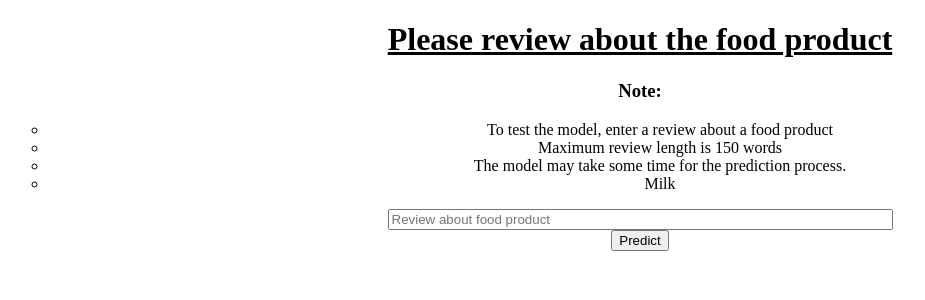
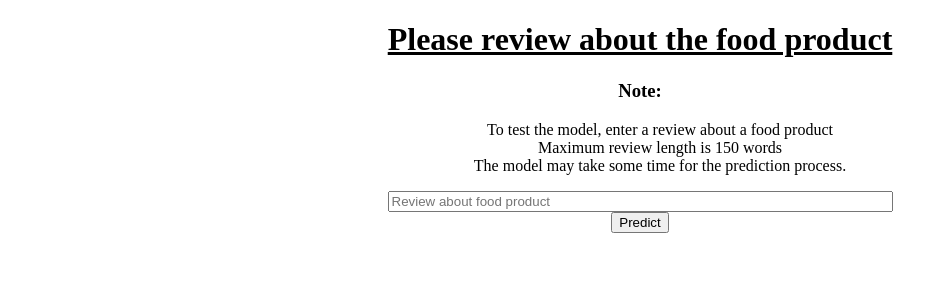
Before and after one commit to Bohraboxer/amazon-food-review-deployment, a Flask app: page / in a window 1280 px wide. Shown: the top 300 px of the page, without its empty margins (0-925 px from the left). Run offline with Flask 2, Linux system fonts and the light colour scheme.

Commit message:
Changes to the html pages

```diff
--- a/templates/index.html
+++ b/templates/index.html
@@ -9,11 +9,10 @@
     <center>
         <h1><u>Please review about the food product</u></h1>
         <h3><b>Note:</b></h3>
-        <ul style="list-style-type:circle;">
+        <ul style="list-style-type:none;">
             <li>To test the model, enter a review about a food product</li>
             <li>Maximum review length is 150 words</li>
             <li>The model may take some time for the prediction process.</li>
-            <li>Milk</li>
         </ul>
         <form action="{{ url_for('predict')}}" method="POST">
             <input type="text"  size=60 name="Text" placeholder="Review about food product" required="required" /><br>
```
